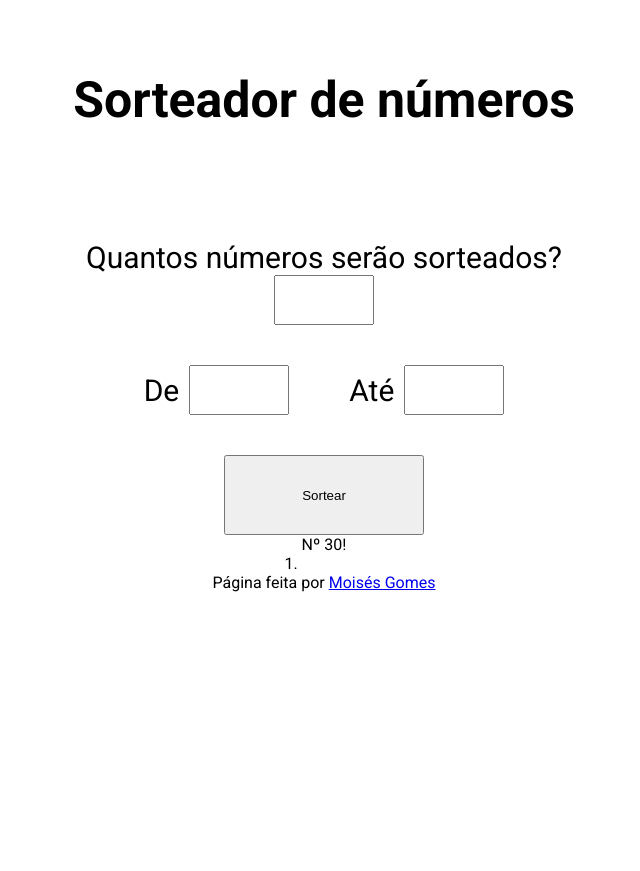
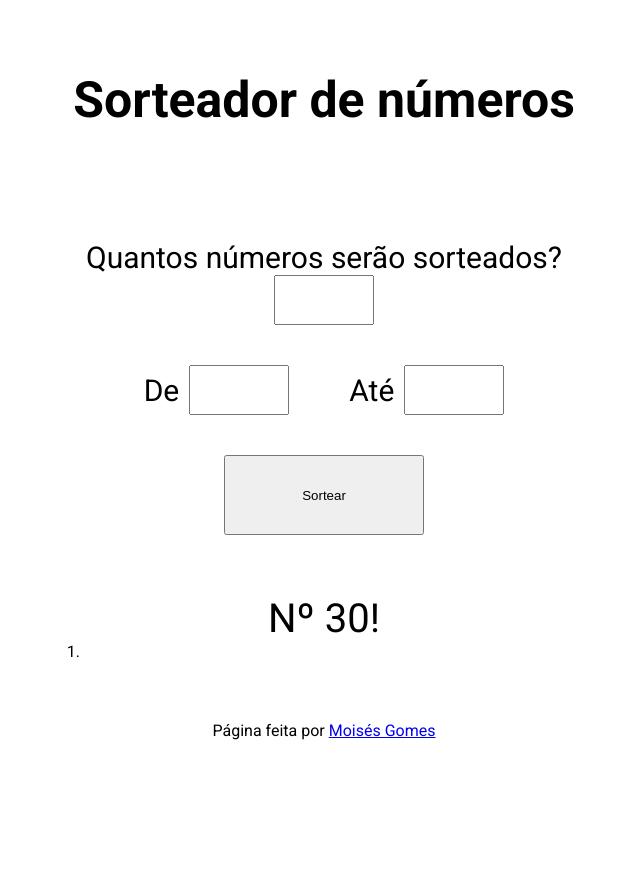
Before and after one commit to moisesggomes/sorteador, a plain HTML site: page index.html in a window 1280 px wide. Shown: the whole page, without its empty margins (316-956 px from the left). Before the commit the page ends 800 px from the top, so only its background shows below. Drawn offline with Linux system fonts and the light colour scheme.

Commit message:
Fix some layout issues and add style to #winners

```diff
--- a/style.css
+++ b/style.css
@@ -10,7 +10,7 @@
 
 .wrapper {
     margin-inline: auto;
-    width: min(100rem, 90%);
+    width: min(60rem, 100%);
 }
 
 body {
@@ -34,14 +34,14 @@ main header {
     height: 20rem;
 
     display: flex;
-    justify-content: center;
     align-items: center;
-
-    text-align: center;
 }
 
 main header h1 {
+    width: 100%;
+
     font-size: 5rem;
+    text-align: center;
 }
 
 main #settings {
@@ -92,9 +92,25 @@ main #result {
     align-items: center;
 }
 
-main #result #pick {
+main #result button#pick {
     width: 20rem;
     height: 8rem;
+}
+
+main #result #winners {
+    width: 100%;
+    padding: 6rem;
+}
+
+main #result #winners #currentWinner {
+    width: 100%;
+}
+
+main #result #winners #currentWinner #winner {
+    font-size: 4rem;
+    text-align: center;
+
+    margin-inline: auto;
 }
 
 footer {
```
